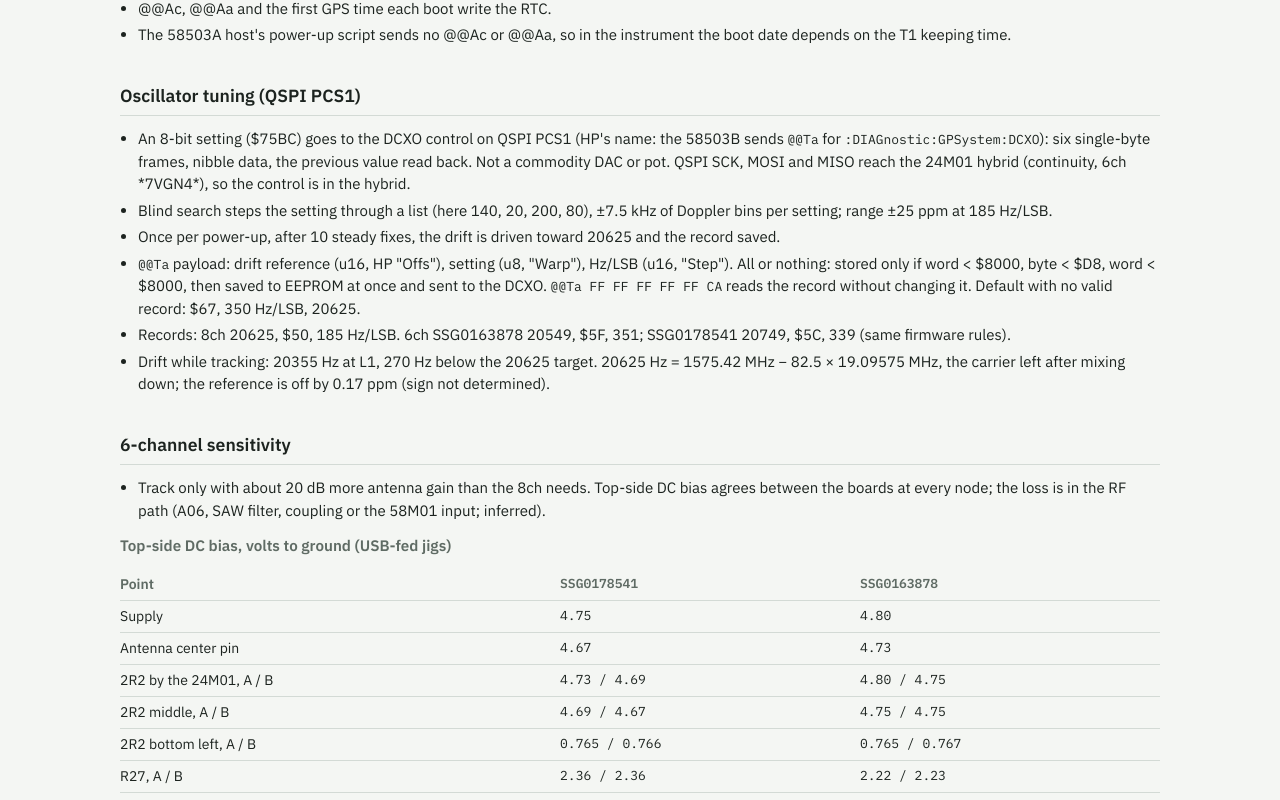
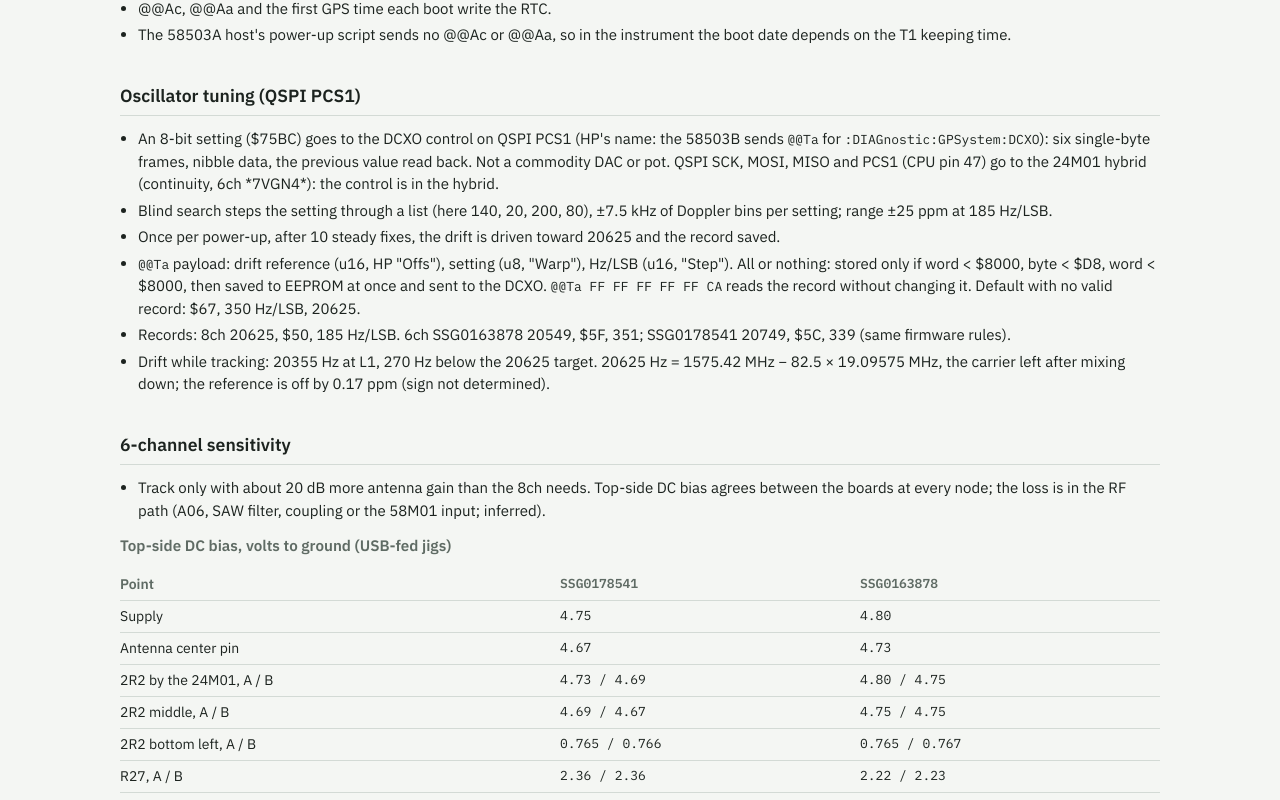
Before and after one commit to charlieh0tel/oncore-vp, a plain HTML site: page index.html in a window 1280 px wide. Shown: the part 5033-5833 px from the top of the page. Drawn offline with Linux system fonts and the light colour scheme.

Commit message:
QSPI PCS1 (CPU pin 47) goes to the 24M01 hybrid; open item closed

```diff
--- a/index.html
+++ b/index.html
@@ -318,7 +318,7 @@ CS7    $FFE8 $7830   CS8 $0004 $7830   CS9 $1006 $7870   CS10 $1806 $7870</pre>
 <section id="oscillator">
   <h2>Oscillator tuning (QSPI PCS1)</h2>
   <ul>
-    <li>An 8-bit setting ($75BC) goes to the DCXO control on QSPI PCS1 (HP's name: the 58503B sends <code>@@Ta</code> for <code>:DIAGnostic:GPSystem:DCXO</code>): six single-byte frames, nibble data, the previous value read back. Not a commodity DAC or pot. QSPI SCK, MOSI and MISO reach the 24M01 hybrid (continuity, 6ch *7VGN4*), so the control is in the hybrid.</li>
+    <li>An 8-bit setting ($75BC) goes to the DCXO control on QSPI PCS1 (HP's name: the 58503B sends <code>@@Ta</code> for <code>:DIAGnostic:GPSystem:DCXO</code>): six single-byte frames, nibble data, the previous value read back. Not a commodity DAC or pot. QSPI SCK, MOSI, MISO and PCS1 (CPU pin 47) go to the 24M01 hybrid (continuity, 6ch *7VGN4*): the control is in the hybrid.</li>
     <li>Blind search steps the setting through a list (here 140, 20, 200, 80), &plusmn;7.5 kHz of Doppler bins per setting; range &plusmn;25 ppm at 185 Hz/LSB.</li>
     <li>Once per power-up, after 10 steady fixes, the drift is driven toward 20625 and the record saved.</li>
     <li><code>@@Ta</code> payload: drift reference (u16, HP "Offs"), setting (u8, "Warp"), Hz/LSB (u16, "Step"). All or nothing: stored only if word &lt; $8000, byte &lt; $D8, word &lt; $8000, then saved to EEPROM at once and sent to the DCXO. <code>@@Ta FF FF FF FF FF CA</code> reads the record without changing it. Default with no valid record: $67, 350 Hz/LSB, 20625.</li>
@@ -387,7 +387,6 @@ CS7    $FFE8 $7830   CS8 $0004 $7830   CS9 $1006 $7870   CS10 $1806 $7870</pre>
     <li>6-channel sensitivity loss: continuity of antenna &rarr; A06 &rarr; 95U01 SAW &rarr; 58M01, and the A06 bias on the bottom side, off the jig.</li>
     <li>Confirm the &divide;656 is in the hybrid (29.110 kHz on a hybrid pin, traced to EXTAL).</li>
     <li>Hybrid (TCXO) frequency error and its sign (0.17 ppm from the drift).</li>
-    <li>QSPI PCS1 (CPU pin 47) to the 24M0x hybrid (SCK, MOSI and MISO reach it).</li>
   </ul>
 </section>
 <div id="lb" hidden><img alt=""><p></p></div>
```
Also changed, not shown: 1 other file.
